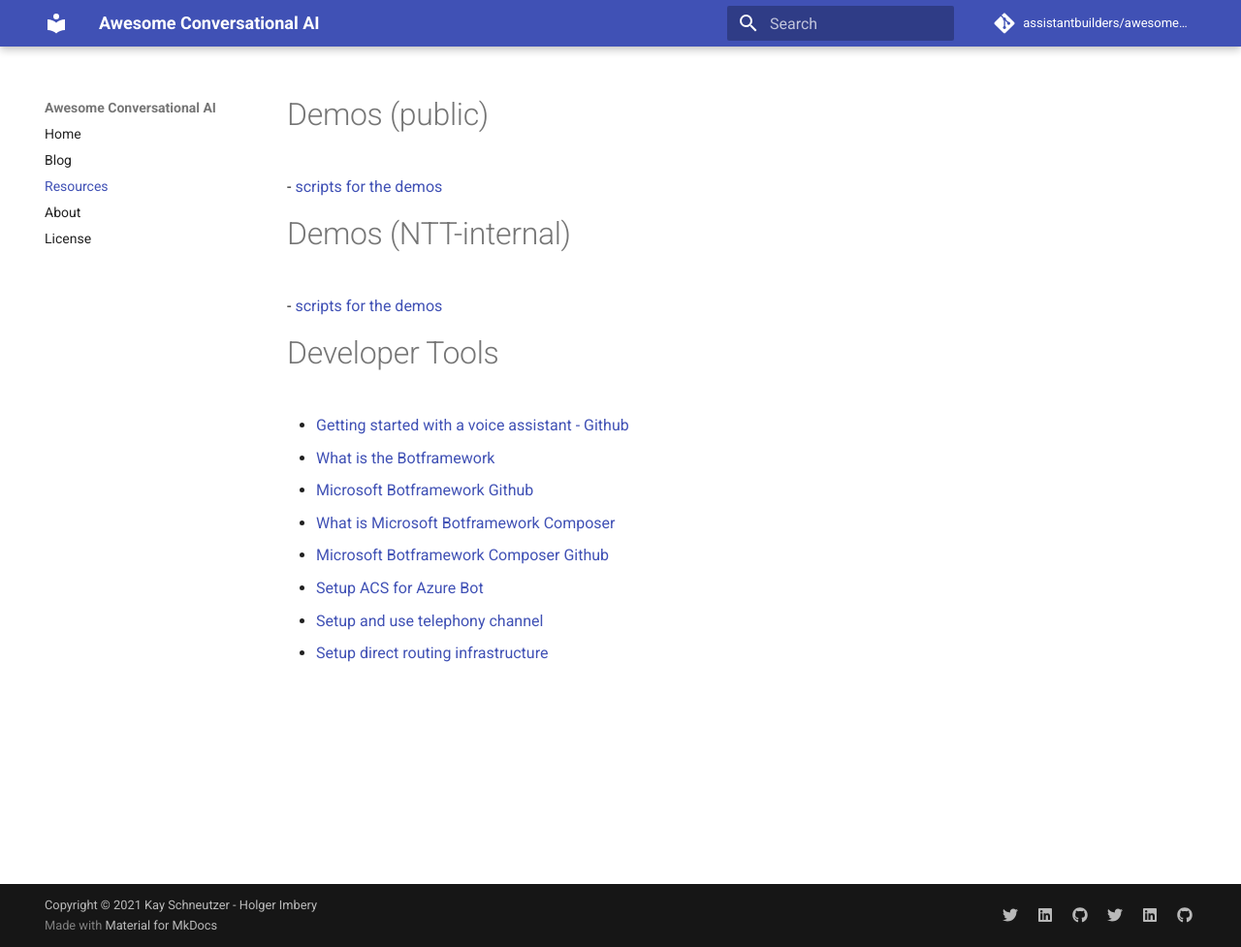
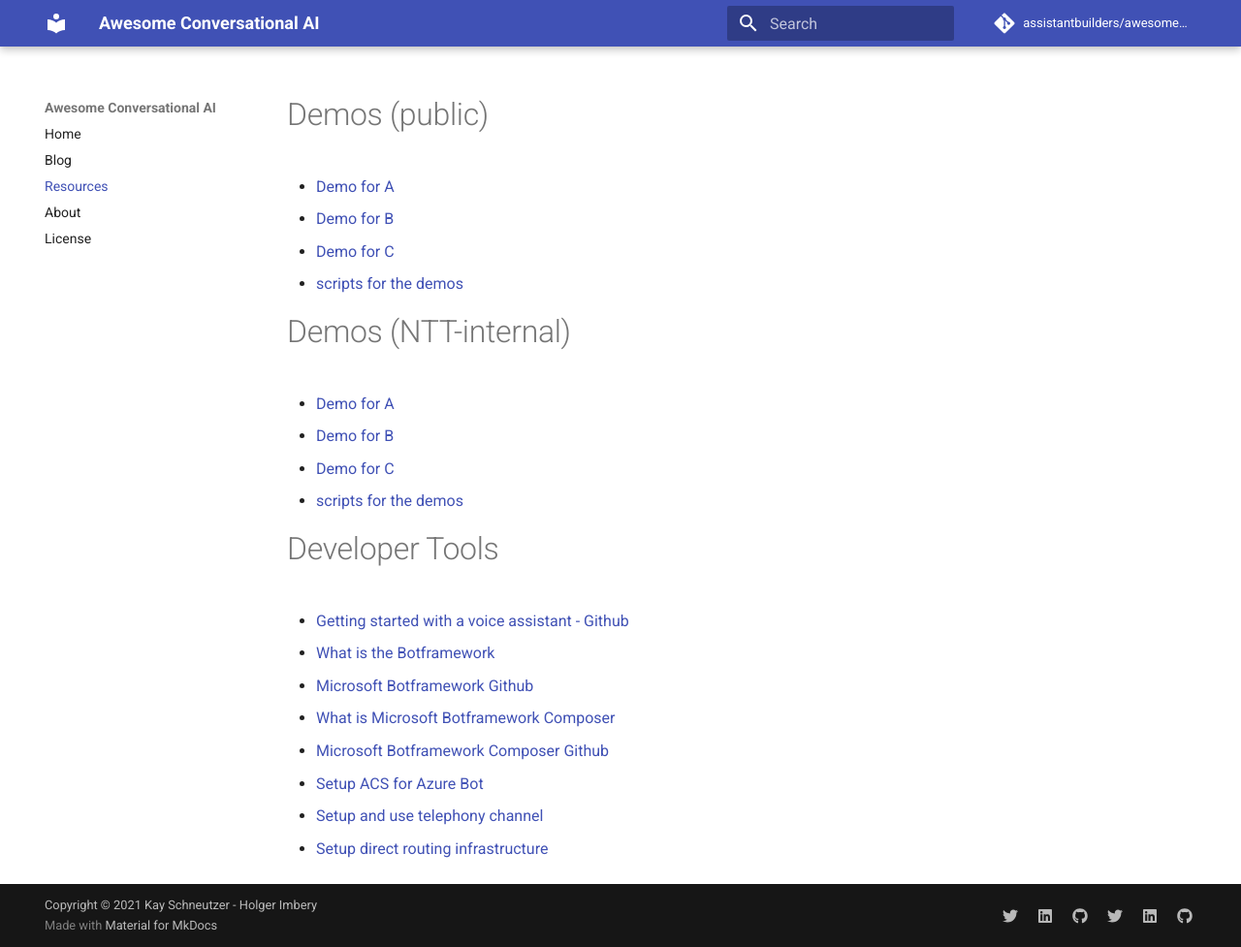
Before and after one commit to assistantbuilders/awesome-conversational-ai, an MkDocs documentation site: the page built from docs/resources.md, in a window 1280 px wide and 977 px high. Shown: the whole window at 97% size. Built offline with MkDocs 1.6.1 and Material for MkDocs 9.7.7, drawn with Linux system fonts in a browser that asks for light colours; comment, search, counter and statistics services are not loaded.

Commit message:
update scripts

```diff
--- a/docs/resources.md
+++ b/docs/resources.md
@@ -1,8 +1,12 @@
 # Demos (public)
-[]()
-- [scripts for the demos](https://assistantbuilders.github.io/awesome-conversational-ai/demoscripts/)[]()
+- [Demo for A](https://hello.global.ntt)
+- [Demo for B](https://hello.global.ntt)
+- [Demo for C](https://hello.global.ntt)
+- [scripts for the demos](https://assistantbuilders.github.io/awesome-conversational-ai/demoscripts/)
 # Demos (NTT-internal)
-[]()
+- [Demo for A](https://hello.global.ntt)
+- [Demo for B](https://hello.global.ntt)
+- [Demo for C](https://hello.global.ntt)
 - [scripts for the demos](https://assistantbuilders.github.io/awesome-conversational-ai/ntt_demoscripts/)
 # Developer Tools
 - [Getting started with a voice assistant - Github](https://github.com/assistantbuilders/ABVoiceAssistant)
```
Also changed, not shown: docs/ntt_demoscripts.md (+6 -0 lines).
